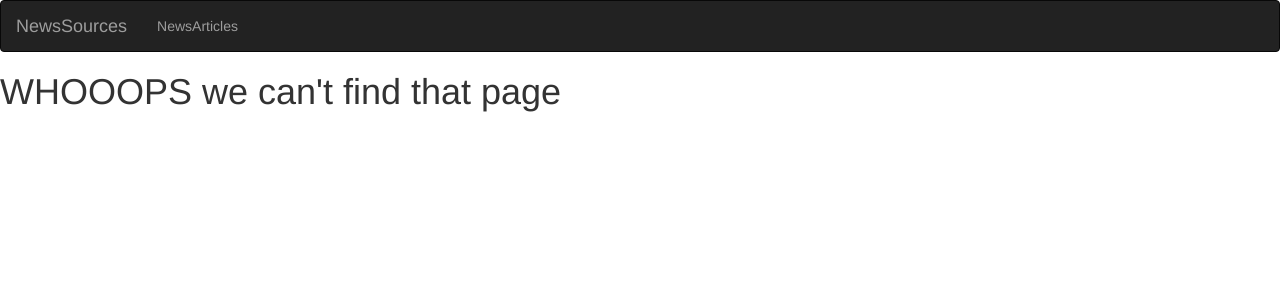
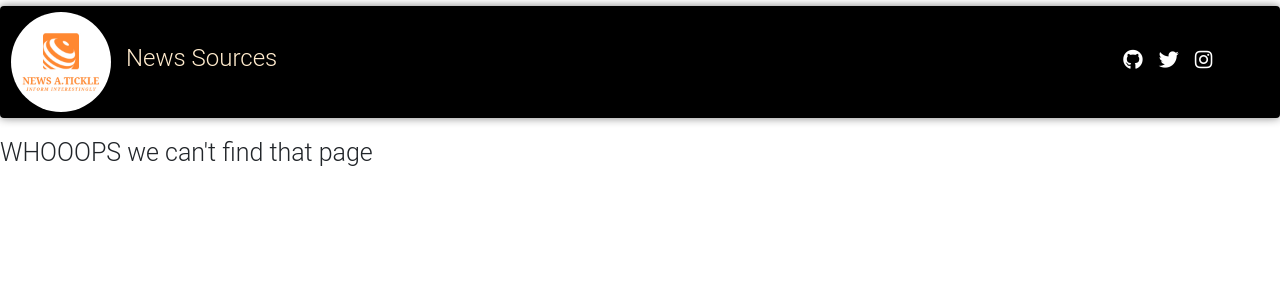
Before and after one commit to alvynah/News-A.Tickle-, a Python web app: template app/templates/fourOwfour.html in a window 1280 px wide. Shown: the top 300 px of the page. Run offline with Jinja, Linux system fonts and the light colour scheme; the template is opened without the code that fills it, so the values that code supplies are empty; some libraries are stand-ins or nearby versions.

Commit message:
Style the navigation bar

```diff
--- /dev/null
+++ b/app/static/css/navbar.css
@@ -0,0 +1,44 @@
+img {
+    height: 100px;
+    width: 100px;
+    border-radius: 50%;
+}
+
+.title {
+    font-size: 24px;
+    margin-top: 50%;
+    color: blanchedalmond;
+}
+
+.title:hover {
+    color: chocolate;
+}
+
+.navbar {
+    margin-top: 0.5%;
+    box-shadow: 0 0 10px 0 grey;
+    background-color: black;
+}
+
+#items {
+    margin-left: 60%;
+}
+
+.navbar-brand {
+    margin-left: 1%;
+    margin-right: 5%;
+}
+
+.ico {
+    margin-right: 3%;
+}
+
+.nav-link {
+    font-weight: 500;
+}
+
+@media screen and (min-width:600px) {
+    #items {
+        float: left;
+    }
+}
--- a/app/templates/base.html
+++ b/app/templates/base.html
@@ -1,3 +1,10 @@
 {% extends 'bootstrap/base.html'%}
 <!-- Navbar block -->
-{%block navbar%} {% include 'navbar.html'%} {% endblock%}
+!-- Styles block --> {% block styles%} {{ super() }}
+<link rel="stylesheet" href="https://use.fontawesome.com/releases/v5.5.0/css/all.css" integrity="sha384-B4dIYHKNBt8Bc12p+WXckhzcICo0wtJAoU8YZTY5qE0Id1GSseTk6S+L3BlXeVIU" crossorigin="anonymous">
+<link rel="stylesheet" href="https://maxcdn.bootstrapcdn.com/bootstrap/4.0.0/css/bootstrap.min.css" integrity="sha384-Gn5384xqQ1aoWXA+058RXPxPg6fy4IWvTNh0E263XmFcJlSAwiGgFAW/dAiS6JXm" crossorigin="anonymous">
+<link href="https://cdnjs.cloudflare.com/ajax/libs/mdbootstrap/4.4.1/css/mdb.min.css" rel="stylesheet">
+<link rel="stylesheet" href="{{url_for('static',filename='css/navbar.css')}}">
+<script type="text/javascript" src="https://cdnjs.cloudflare.com/ajax/libs/jquery/3.2.1/jquery.min.js"></script>
+<script type="text/javascript" src="https://cdnjs.cloudflare.com/ajax/libs/mdbootstrap/4.4.1/js/mdb.min.js"></script>
+{% endblock %} {%block navbar%} {% include 'navbar.html'%} {% endblock%}
--- a/app/templates/navbar.html
+++ b/app/templates/navbar.html
@@ -1,18 +1,26 @@
-<div class="navbar navbar-inverse" role="navigation">
-    <div class="container-fluid">
-        <div class="navbar-header">
-            <button type="button" class="navbar-toggle" data-toggle="collapse" data-target=".navbar-collapse">
-                <span class="sr-only">Toggle navigation</span>
-                <span class="icon-bar"></span>
-                <span class="icon-bar"></span>
-                <span class="icon-bar"></span>
-            </button>
-            <a class="navbar-brand" href="/"> NewsSources </a>
-        </div>
-        <div class="navbar-collapse collapse">
-            <ul class="nav navbar-nav">
-                <li><a href="/">NewsArticles</a></li>
-        </div>
-
+<nav class="navbar navbar-expand-md navbar-dark info-color-light">
+    <img src="../static/images/logo.jpg" alt="Logo">
+    <button class="navbar-toggler" type="button" data-toggle="collapse" data-target="#navbarSupportedContent" aria-controls="navbarSupportedContent" aria-expanded="false" aria-label="Toggle navigation">
+        <span class="navbar-toggler-icon"></span>
+    </button>
+    <div class="collapse navbar-collapse" id="navbarSupportedContent">
+        <ul class="navbar-nav mr-auto mt-3 mt-lg-0">
+            <li class="nav-item ">
+                <a href="/"><span class="title">News Sources</span> </a>
+            </li>
+        </ul>
+        <ul class="navbar-nav nav-flex-icons ico">
+            <li class="nav-item">
+                <a class="nav-link" href="https://github.com/alvynah" target="_blank"><i class="fab fa-github"
+                        style="font-size:20px"></i></a>
+            </li>
+            <li class="nav-item">
+                <a class="nav-link" href="https://twitter.com/cocoh_vee" target="_blank"><i class="fab fa-twitter"
+                    style="font-size:20px"></i></a>
+            </li>
+            <li class="nav-item">
+                <a class="nav-link" href="https://www.instagram.com/p/CDjlWOPlJ18P02_4FDQMENttWl8TMyN_68EA9Y0/?igshid=c4em5ljrxl4e" target="_blank"><i class="fab fa-instagram" style="font-size:20px"></i></a>
+            </li>
+        </ul>
     </div>
-</div>
+</nav>
```
Also changed, not shown: app/static/css/news.atickle.css (+21 -0 lines), app/templates/news.atickle.html (+14 -7 lines), app/templates/newsources.html (added, +16 -0 lines), app/static/images/logo.jpg (added).
